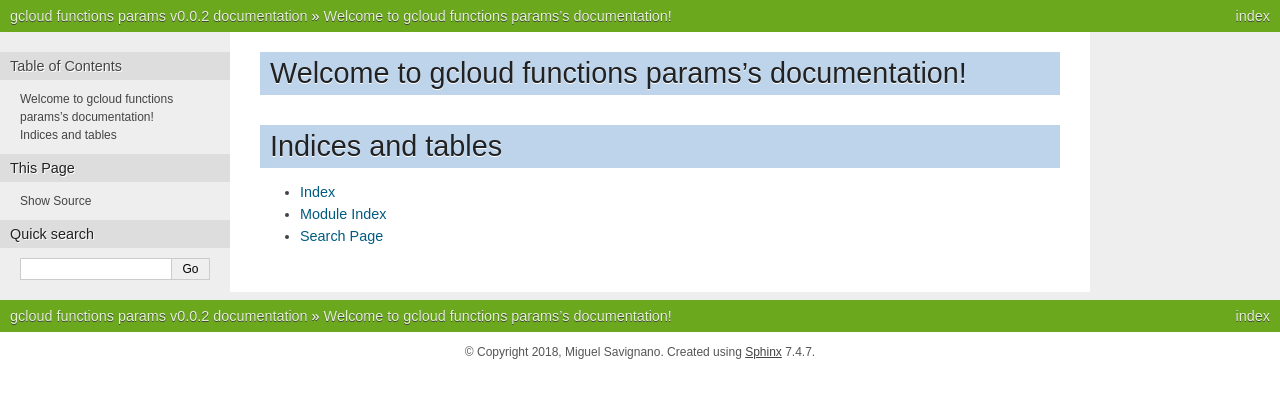
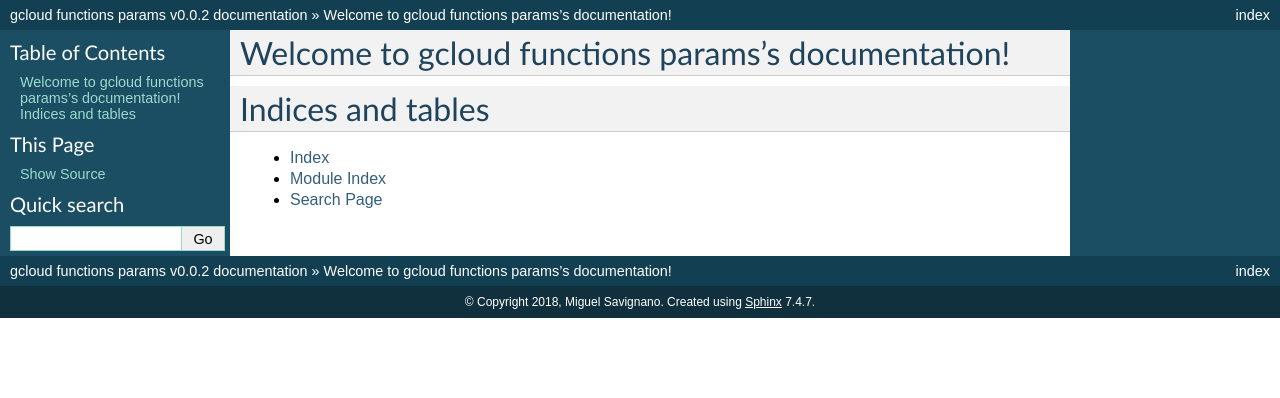
Before and after one commit to MiguelSavignano/gcloud-functions-params, a Sphinx documentation site: the page built from docs/index.rst, in a window 1280 px wide. Shown: the top 398 px of the page. Built offline with Sphinx 7.4.7, drawn with Linux system fonts in a browser that asks for light colours.

Commit message:
use calssic theme

```diff
--- a/docs/conf.py
+++ b/docs/conf.py
@@ -77,7 +77,7 @@ pygments_style = None
 # The theme to use for HTML and HTML Help pages.  See the documentation for
 # a list of builtin themes.
 #
-html_theme = 'nature'
+html_theme = 'classic'
 
 # Theme options are theme-specific and customize the look and feel of a theme
 # further.  For a list of options available for each theme, see the
```
